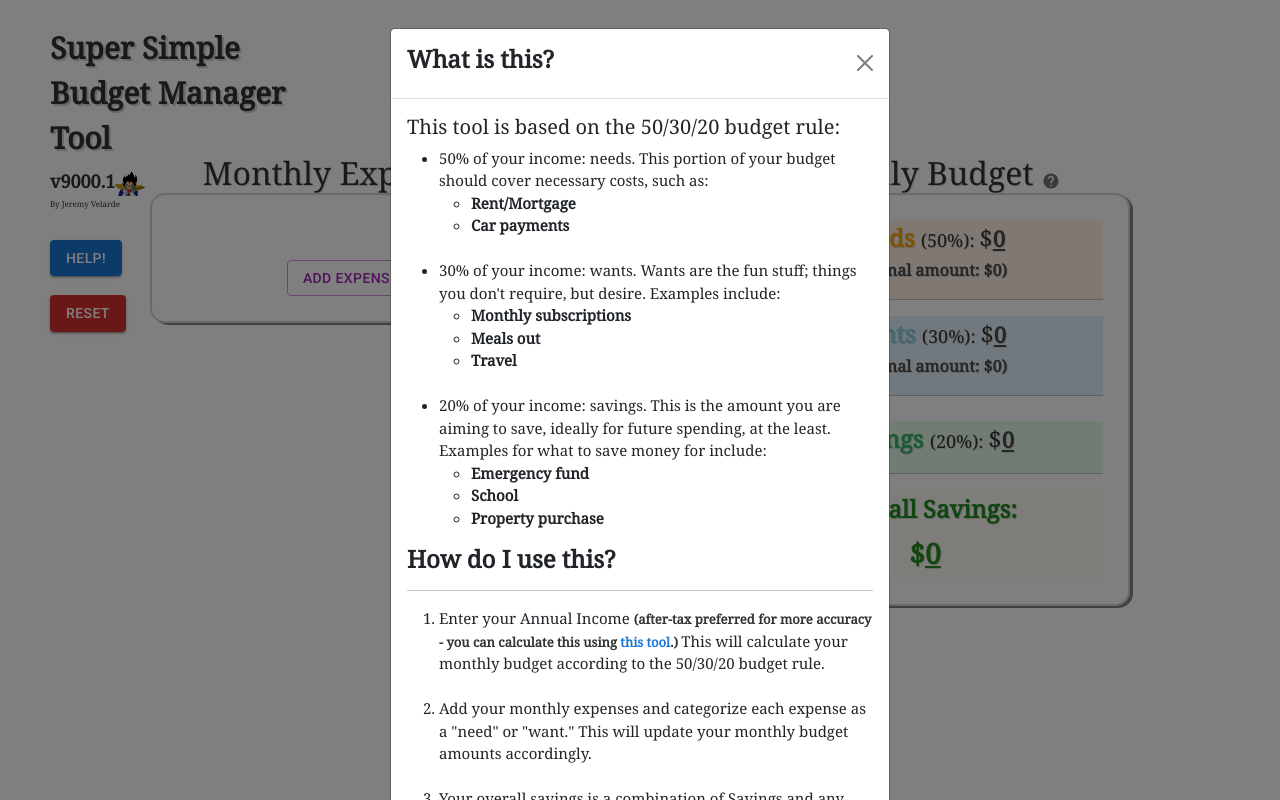
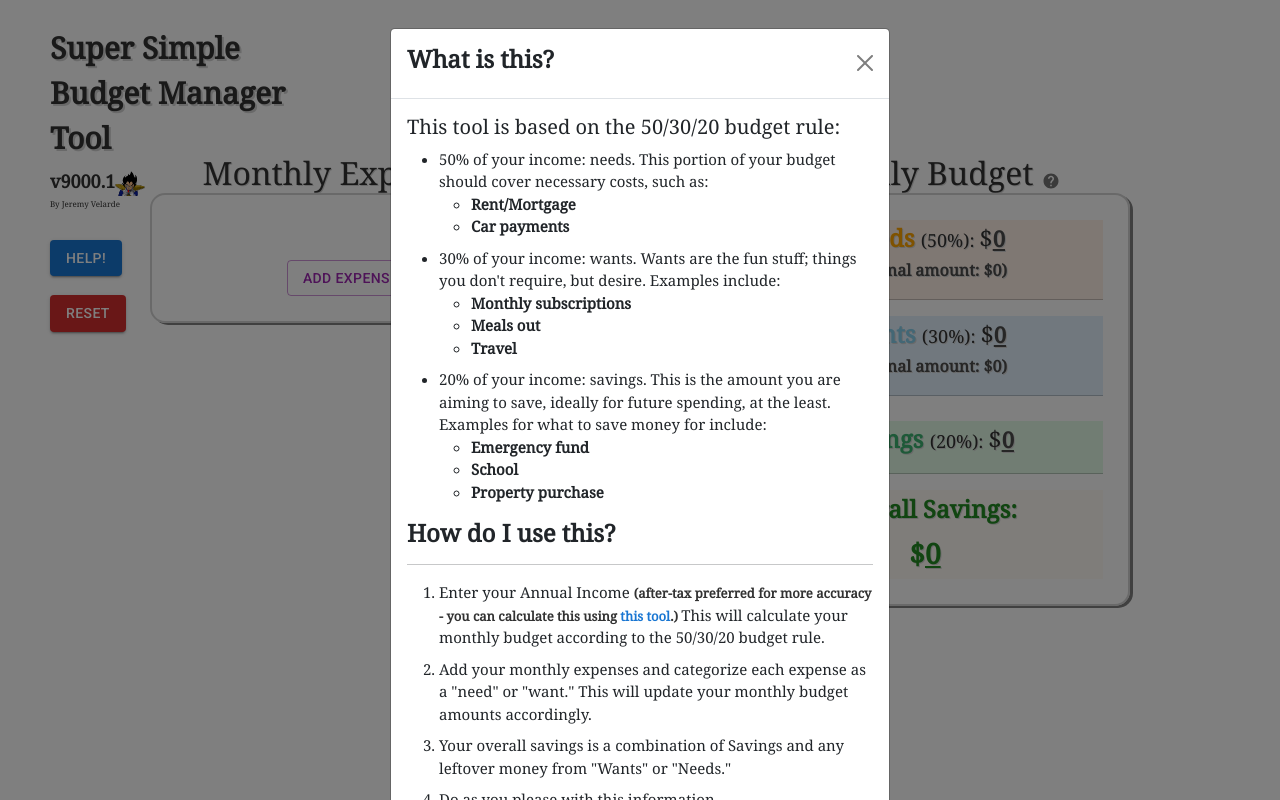
Before and after one commit to jvelarde94/budget-react-app, a React (Create React App) app: page / in a window 1280 px wide. Both pictures are taken after a click on the button "HELP!". Shown: the top 800 px of the page. Built offline with nearby package versions, Linux system fonts and the light colour scheme.

Commit message:
update modal list spacing

```diff
--- a/src/components/Info.js
+++ b/src/components/Info.js
@@ -26,15 +26,14 @@ const Info = () => {
                 <div className="main-info">
                     <h5>This tool is based on the 50/30/20 budget rule:</h5>
                     <ul>
-                        <li>
+                        <li className="modal-list">
                             50% of your income: needs. This portion of your budget should cover necessary costs, such as:
                             <ul className="example-expenses">
                                 <li>Rent/Mortgage</li>
                                 <li>Car payments</li>
                             </ul>
                         </li>
-                        <br />
-                        <li>
+                        <li className="modal-list">
                             30% of your income: wants. Wants are the fun stuff; things you don't require, but desire. Examples include:
                             <ul className="example-expenses">
                                 <li>Monthly subscriptions</li>
@@ -42,8 +41,7 @@ const Info = () => {
                                 <li>Travel</li>
                             </ul>
                         </li>
-                        <br />
-                        <li>
+                        <li className="modal-list">
                             20% of your income: savings. This is the amount you are aiming to save, ideally for future spending, at the least. Examples for what to save money for include:
                             <ul className="example-expenses">
                                 <li>Emergency fund</li>
@@ -56,7 +54,7 @@ const Info = () => {
                 <h4 className="modal-section-header">How do I use this?</h4>
                 <hr />
                 <ol>
-                    <li>
+                    <li className="modal-list">
                         Enter your Annual Income&nbsp;
                         <span className="extra-info">
                         (after-tax preferred for more accuracy - you can calculate this using&nbsp;
@@ -65,20 +63,13 @@ const Info = () => {
                         </span>
                         This will calculate your monthly budget according to the 50/30/20 budget rule.
                     </li>
-                    <br />
-                    <li>
+                    <li className="modal-list">
                         Add your monthly expenses and categorize each expense as a "need" or "want." This will update your monthly budget amounts accordingly.
                     </li>
-                    <br />
-                    <li>
+                    <li className="modal-list">
                         Your overall savings is a combination of Savings and any leftover money from "Wants" or "Needs."
                     </li>
-                    <br />
-                    <li>
-                        Use the <span style={{color: "red"}}>Reset</span> button to clear everything and start over.
-                    </li>
-                    <br />
-                    <li>
+                    <li className="modal-list">
                         Do as you please with this information.
                     </li>
                 </ol>
--- a/src/index.css
+++ b/src/index.css
@@ -101,6 +101,9 @@ code {
 .modal-info .extra-info {
   font-size: 13px;
   font-weight: 600;
+}
+.modal-info .modal-list {
+  margin: 9px auto;
 }
 
 .modal-info .main-info .example-expenses {
```
